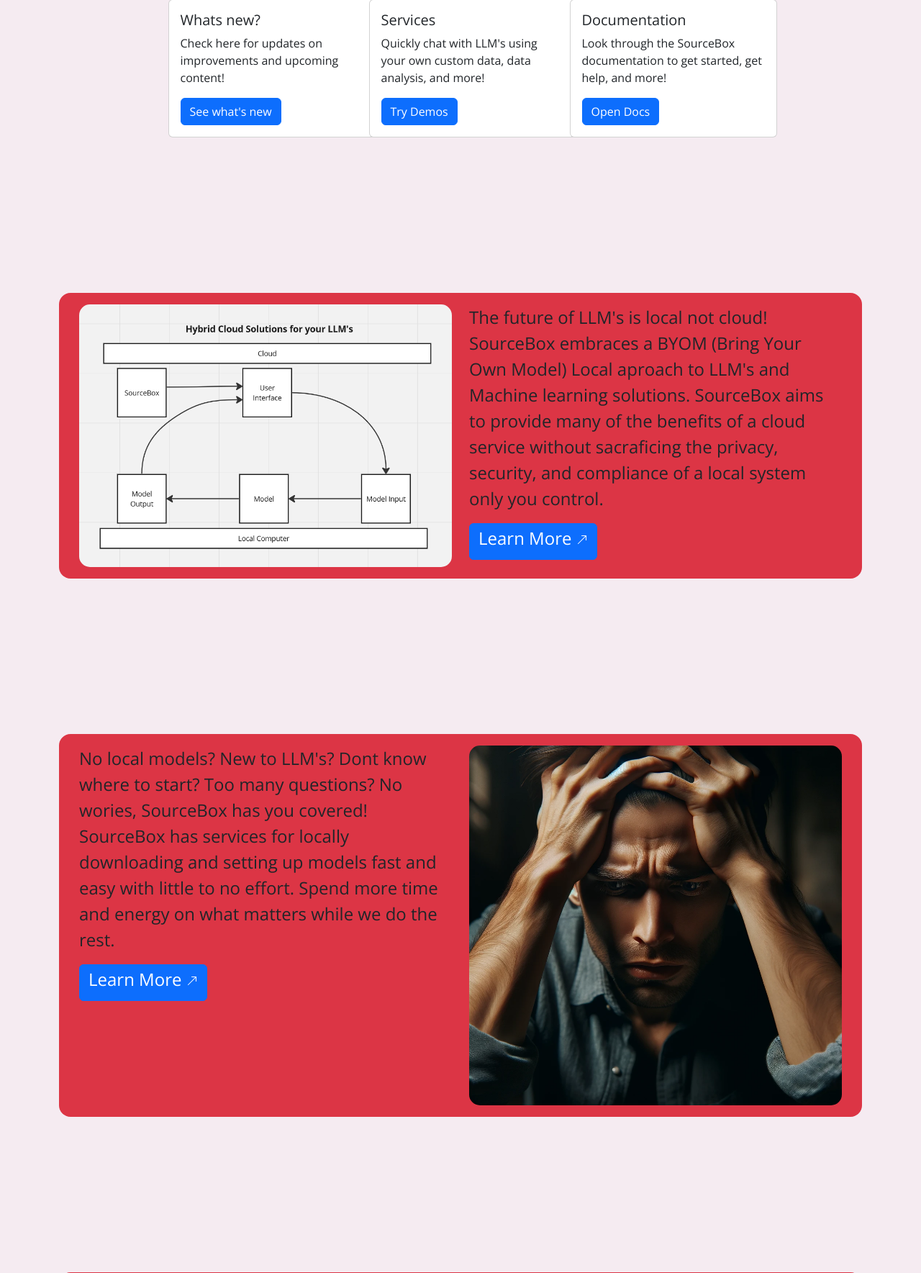
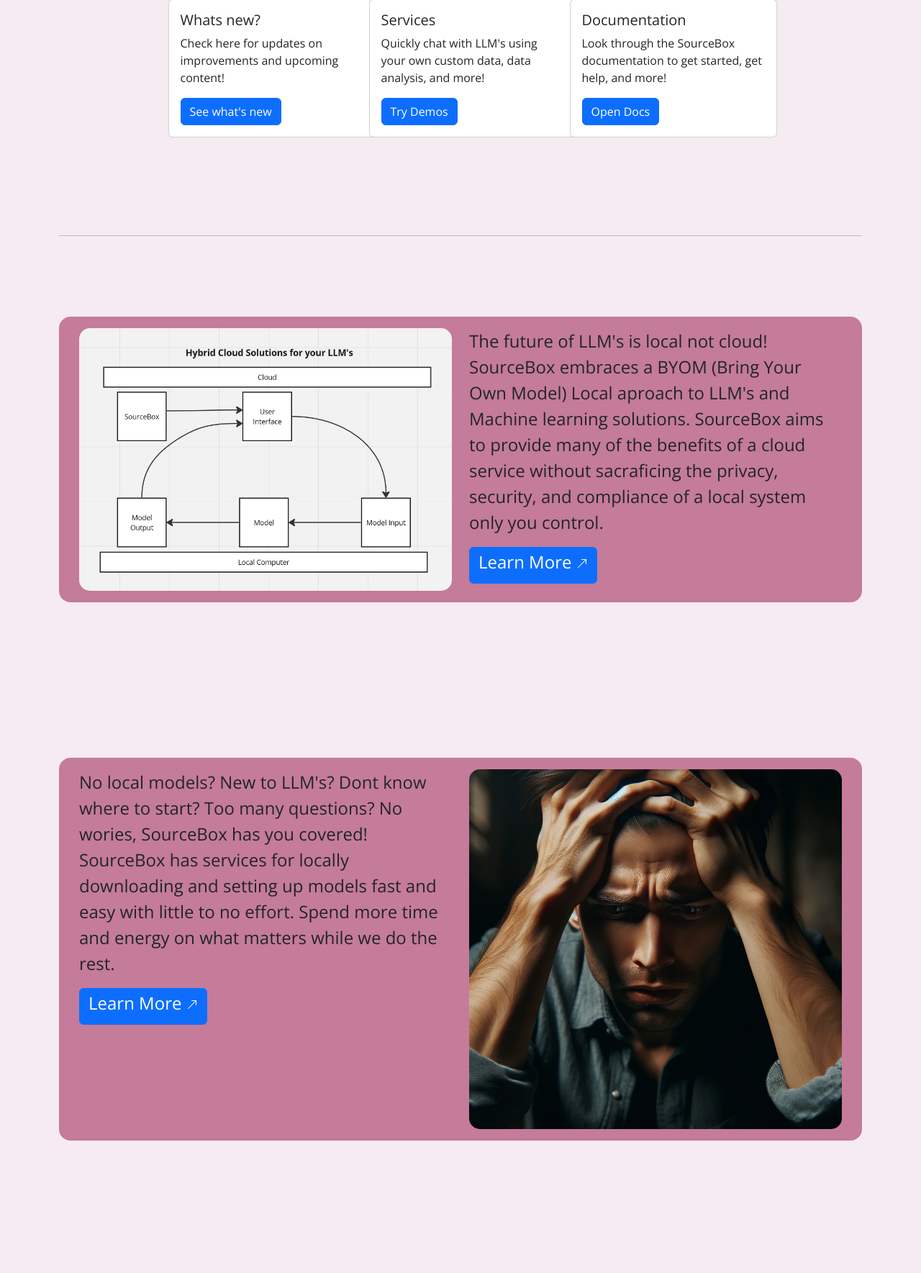
Before and after one commit to Sbussiso/SourceBox-official-website, a Flask app: page / in a window 1280 px wide. Shown: the part 654-2423 px from the top of the page at 72% size. Run offline with Flask 3, Linux system fonts and the light colour scheme.

Commit message:
added tranition for jquery pitch landing elements

```diff
--- a/website/sourcebox/templates/landing.html
+++ b/website/sourcebox/templates/landing.html
@@ -67,12 +67,13 @@
 <br/>
 <br/>
 <br/>
+<hr>
 <br/>
 <br/>
 <br/>
 <br/>
 <div class="container invisible-section">
-    <div class="row bg-danger p-3 rounded-4">
+    <div class="row box-color2 p-3 rounded-4">
       <div class="col">
         <img class="img" src="{{ url_for('static', filename='images/hybrid-solutions.PNG') }}" alt="diagram of a hybrid cloud solution using a local model">
       </div>
@@ -94,7 +95,7 @@
 <br/>
 <br/>
 <div class="container invisible-section">
-    <div class="row bg-danger p-3 rounded-4">
+    <div class="row box-color2 p-3 rounded-4">
       <div class="col fs-4">
         <p>No local models? New to LLM's? Dont know where to start? Too many questions? No wories, SourceBox has you covered! SourceBox has services for locally downloading and setting up models fast and easy with little to no effort. Spend more time and energy on what matters while we do the rest.</p>
         <a href="#" class="btn btn-primary"><h4>Learn More <svg xmlns="http://www.w3.org/2000/svg" width="16" height="16" fill="currentColor" class="bi bi-arrow-up-right" viewBox="0 0 16 16">
@@ -116,7 +117,7 @@
 <br/>
 <br/>
 <div class="container invisible-section">
-    <div class="row bg-danger p-3 rounded-4">
+    <div class="row box-color2 p-3 rounded-4">
       <div class="col">
         <img class="img" src="{{ url_for('static', filename='images/cloud-with-circle-crossed.webp') }}" alt="cloud with crossed out red circle">
       </div>
@@ -142,7 +143,7 @@
 <br/>
 <br/>
 <div class="container invisible-section">
-    <div class="row bg-danger p-3 rounded-4">
+    <div class="row box-color2 p-3 rounded-4">
       <div class="col fs-4">
         <p>Build and deploy dynamic RAG (Retreival Augmented Generation) data with Pack-Man <svg xmlns="http://www.w3.org/2000/svg" width="32" height="32" fill="currentColor" class="bi bi-boxes" viewBox="0 0 16 16">
             <path d="M7.752.066a.5.5 0 0 1 .496 0l3.75 2.143a.5.5 0 0 1 .252.434v3.995l3.498 2A.5.5 0 0 1 16 9.07v4.286a.5.5 0 0 1-.252.434l-3.75 2.143a.5.5 0 0 1-.496 0l-3.502-2-3.502 2.001a.5.5 0 0 1-.496 0l-3.75-2.143A.5.5 0 0 1 0 13.357V9.071a.5.5 0 0 1 .252-.434L3.75 6.638V2.643a.5.5 0 0 1 .252-.434zM4.25 7.504 1.508 9.071l2.742 1.567 2.742-1.567zM7.5 9.933l-2.75 1.571v3.134l2.75-1.571zm1 3.134 2.75 1.571v-3.134L8.5 9.933zm.508-3.996 2.742 1.567 2.742-1.567-2.742-1.567zm2.242-2.433V3.504L8.5 5.076V8.21zM7.5 8.21V5.076L4.75 3.504v3.134zM5.258 2.643 8 4.21l2.742-1.567L8 1.076zM15 9.933l-2.75 1.571v3.134L15 13.067zM3.75 14.638v-3.134L1 9.933v3.134z"/>
@@ -183,6 +184,7 @@
 <br/>
 <br/>
 <br/>
+<hr>
 <br/>
 <br/>
 <br/>
@@ -272,7 +274,9 @@
 </div>
 <br/>
 <br/>
-
+<br/>
+<br/>
+<br/>
 
 <script>
     document.getElementById('confirmSubmit').addEventListener('click', function() {
@@ -323,11 +327,11 @@
         $('.col.fs-4').hover(
             function() {
                 // Mouse enters column area
-                $(this).addClass('border border-primary rounded fs-3 bg-info bg-opacity-10 rounded-4').removeClass('fs-4');
+                $(this).addClass('border border-primary rounded fs-3 bg-white bg-opacity-50 rounded-4').removeClass('fs-4');
             },
             function() {
                 // Mouse leaves column area
-                $(this).removeClass('border border-primary rounded fs-3 bg-info bg-opacity-10 rounded-4').addClass('fs-4');
+                $(this).removeClass('border border-primary rounded fs-3 bg-white bg-opacity-50 rounded-4').addClass('fs-4');
             }
         );
 
--- a/website/static/css/style.css
+++ b/website/static/css/style.css
@@ -51,9 +51,16 @@
 
 /*whats new, services, etc*/
 .box-color2 {
+    background-color: #C57B9A;
+}
+
+.box-color3 {
     background-color: #faf7fc;
 }
 
+.box-color4 {
+    background-color: #faf7fc;
+}
 
 
 /* Make carousel initially invisible */
@@ -85,4 +92,7 @@
 
 
 
-/*corner only borders*/
+/*landing pitch content transiton*/
+.col.fs-4 {
+    transition: all 0.7s ease-in-out;
+}
```
Also changed, not shown: 1 other file.
